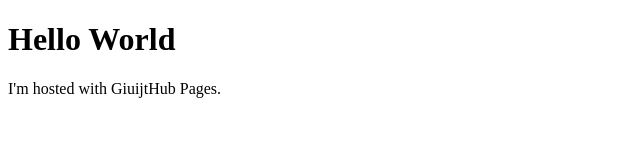
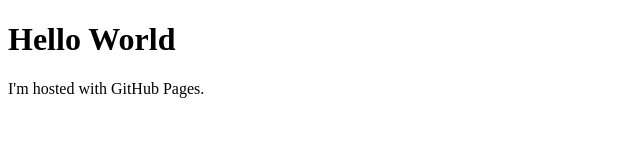
Before and after one commit to SnowiiHDR/singletonz.github.io, a plain HTML site: page index.html in a window 1280 px wide. Shown: the full height of the page, 0-640 px from the left. Drawn offline with Linux system fonts and the light colour scheme.

Commit message:
Update index.html

```diff
--- a/index.html
+++ b/index.html
@@ -2,6 +2,6 @@
 <html>
 <body>
 <h1>Hello World</h1>
-<p>I'm hosted with GiuijtHub Pages.</p>
+<p>I'm hosted with GitHub Pages.</p>
 </body>
 </html>
```
